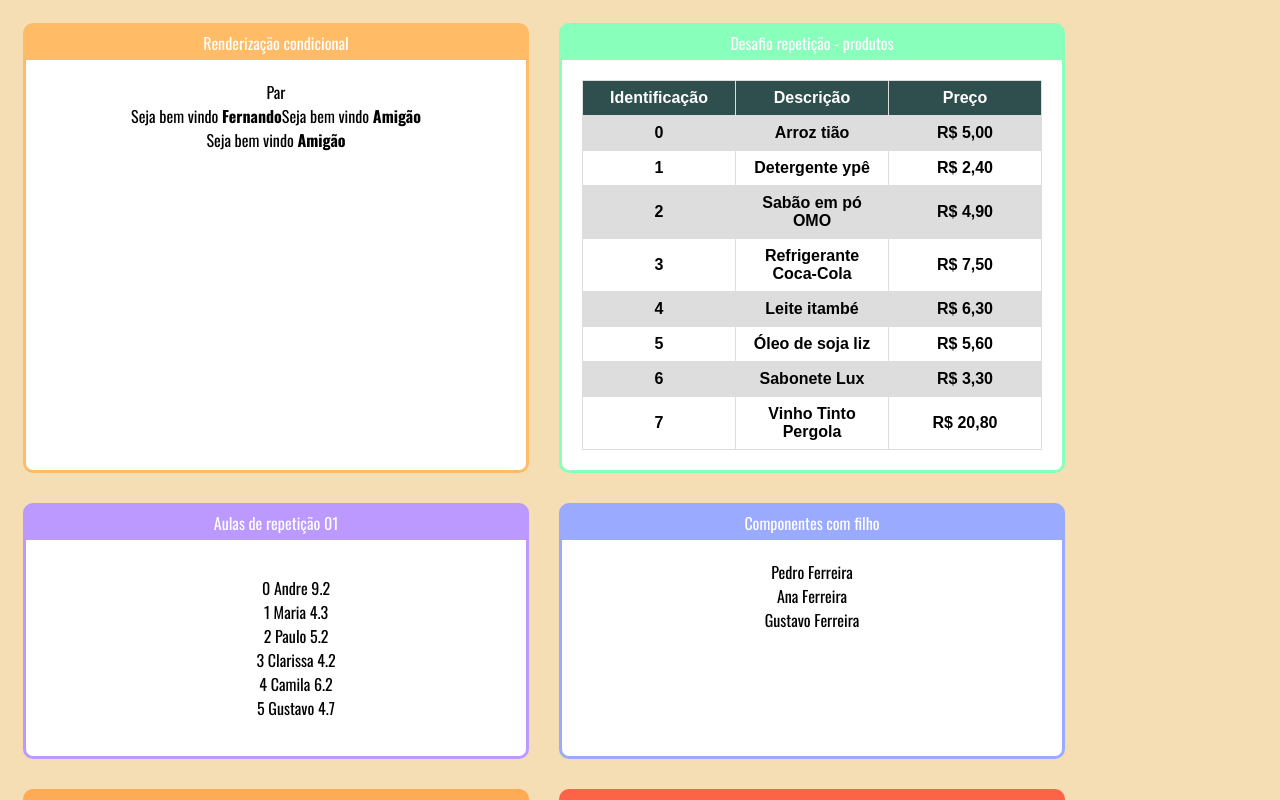
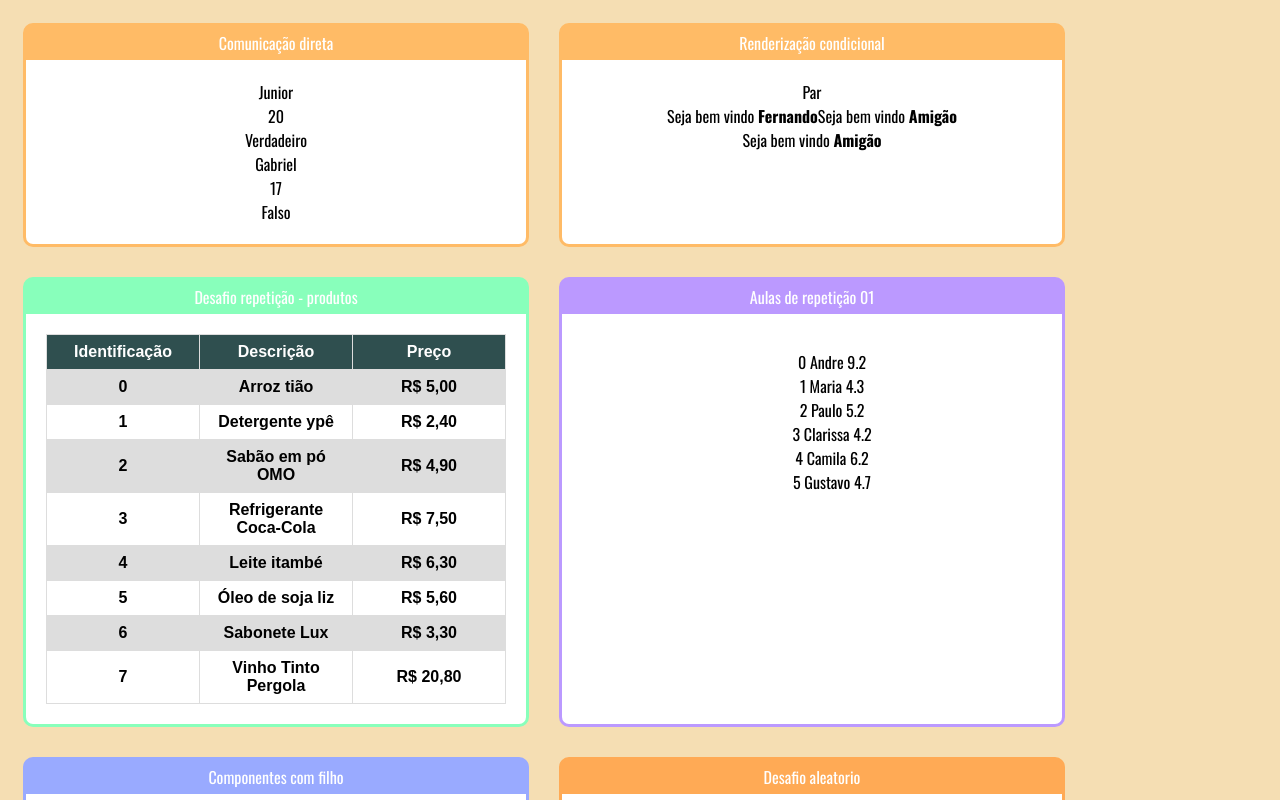
Before and after one commit to viniciusfdasilva/curso-react, a React (Create React App) app in the folder projeto_1/fundamentos-react/: page / in a window 1280 px wide. Shown: the top 800 px of the page. Built offline with nearby package versions, Linux system fonts and the light colour scheme.

Commit message:
Sessao 2 - Video 33

```diff
--- a/projeto_1/fundamentos-react/src/components/basicos/App.jsx
+++ b/projeto_1/fundamentos-react/src/components/basicos/App.jsx
@@ -1,3 +1,4 @@
+/* eslint-disable import/no-anonymous-default-export */
 import React from 'react';
 import ComParametro from './ComParametro'
 import Fragmento from './Fragmento'
@@ -6,6 +7,7 @@
 import '../../index.css'
 import '../../App.css'
 import Familia from './Familia'
+import DiretaPai from './../comunicacao/Diretapai'
 import FamiliaMembro from './FamiliaMembro';
 import ListaAlunos from './ListaAlunos';
 import Produtos from '../repeticoes/Produtos';
@@ -15,6 +17,10 @@
 export default _ =>
     <div className='app'>
         <div className='cards'>
+            <Card titulo='Comunicação direta' color='#fb6'>
+                <DiretaPai/>
+            </Card>
+
             <Card titulo='Renderização condicional' color='#fb6'>
                 <Parouimpar numero={20}></Parouimpar>
                 <Usuarioinfo usuario={{nome: 'Fernando'}}/>
--- /dev/null
+++ b/projeto_1/fundamentos-react/src/components/comunicacao/Diretafilho.jsx
@@ -0,0 +1,11 @@
+import React from 'react'
+
+export default props => {
+    return (
+        <div>
+            <span><div>{props.nome}</div></span>
+            <span><div>{props.idade}</div></span>
+            <span><div>{props.nerd ? 'Verdadeiro' : 'Falso'}</div></span>
+        </div>
+    );
+}
--- /dev/null
+++ b/projeto_1/fundamentos-react/src/components/comunicacao/Diretapai.jsx
@@ -0,0 +1,11 @@
+import React from 'react'
+import Diretafilho from './Diretafilho'
+
+export default props => {
+    return (
+        <div>
+            <Diretafilho nome='Junior' idade={20} nerd={true}></Diretafilho>
+            <Diretafilho nome='Gabriel' idade={17} nerd={false}></Diretafilho>
+        </div>
+    );
+}
```
